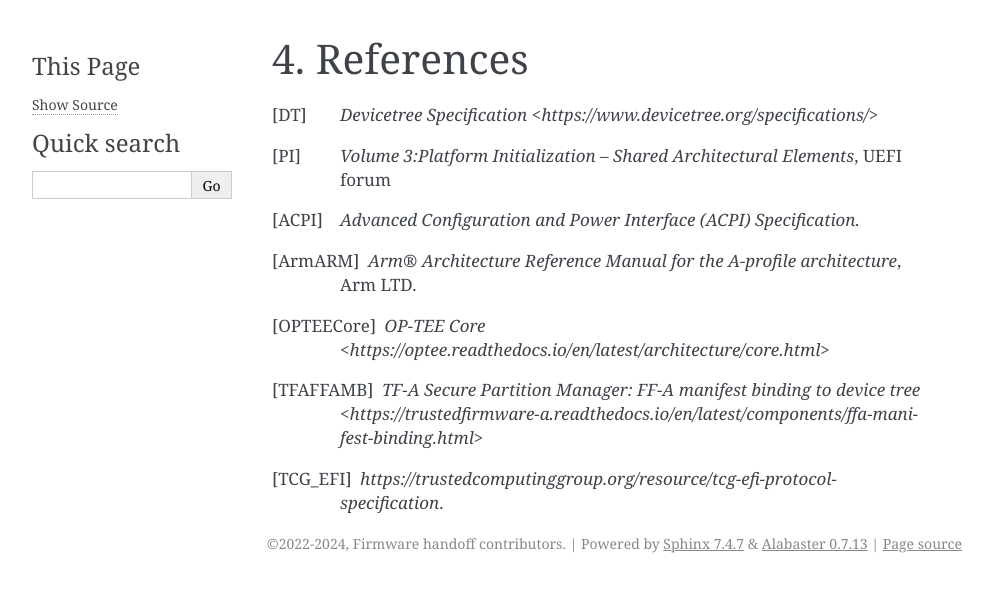
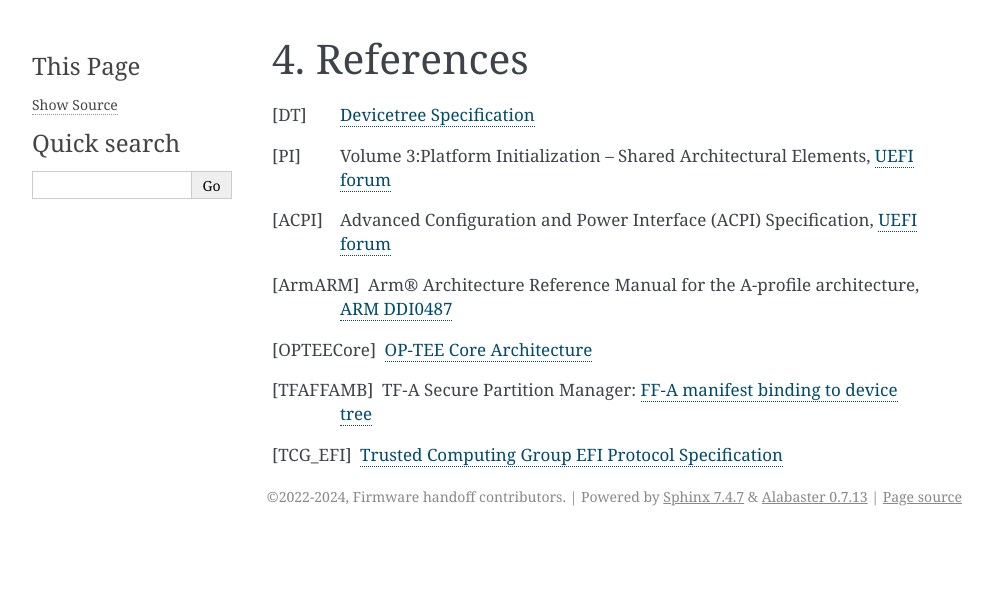
Before and after one commit to FirmwareHandoff/firmware_handoff, a Sphinx documentation site: the page built from source/references.rst, in a window 1280 px wide. Shown: the top 592 px of the page, without its empty margins (148-1141 px from the left). Built offline with Sphinx 7.4.7, drawn with Linux system fonts in a browser that asks for light colours.

Commit message:
Fix embedded hyperlinks in references
Each of the footnote references either had broken hyperlink syntax or no
hyperlink at all. Add/fix links as appropriate.

Signed-off-by: Dan Handley <dan.handley@arm.com>

```diff
--- a/source/references.rst
+++ b/source/references.rst
@@ -13,16 +13,16 @@
 References
 ==========
 
-.. [DT] `Devicetree Specification <https://www.devicetree.org/specifications/>`
+.. [DT] `Devicetree Specification <https://www.devicetree.org/specifications/>`__
 
-.. [PI] `Volume 3:Platform Initialization -- Shared Architectural Elements`, UEFI forum
+.. [PI] Volume 3:Platform Initialization -- Shared Architectural Elements, `UEFI forum <https://uefi.org/specifications>`__
 
-.. [ACPI] `Advanced Configuration and Power Interface (ACPI) Specification.`
+.. [ACPI] Advanced Configuration and Power Interface (ACPI) Specification, `UEFI forum <https://uefi.org/specifications>`__
 
-.. [ArmARM] `Arm® Architecture Reference Manual for the A-profile architecture`, Arm LTD.
+.. [ArmARM] Arm® Architecture Reference Manual for the A-profile architecture, `ARM DDI0487 <https://developer.arm.com/documentation/ddi0487>`__
 
-.. [OPTEECore] `OP-TEE Core <https://optee.readthedocs.io/en/latest/architecture/core.html>`
+.. [OPTEECore] `OP-TEE Core Architecture <https://optee.readthedocs.io/en/latest/architecture/core.html>`__
 
-.. [TFAFFAMB] `TF-A Secure Partition Manager: FF-A manifest binding to device tree <https://trustedfirmware-a.readthedocs.io/en/latest/components/ffa-manifest-binding.html>`
+.. [TFAFFAMB] TF-A Secure Partition Manager: `FF-A manifest binding to device tree <https://trustedfirmware-a.readthedocs.io/en/latest/components/ffa-manifest-binding.html>`__
 
-.. [TCG_EFI] `https://trustedcomputinggroup.org/resource/tcg-efi-protocol-specification`.
+.. [TCG_EFI] `Trusted Computing Group EFI Protocol Specification <https://trustedcomputinggroup.org/resource/tcg-efi-protocol-specification>`__
```
